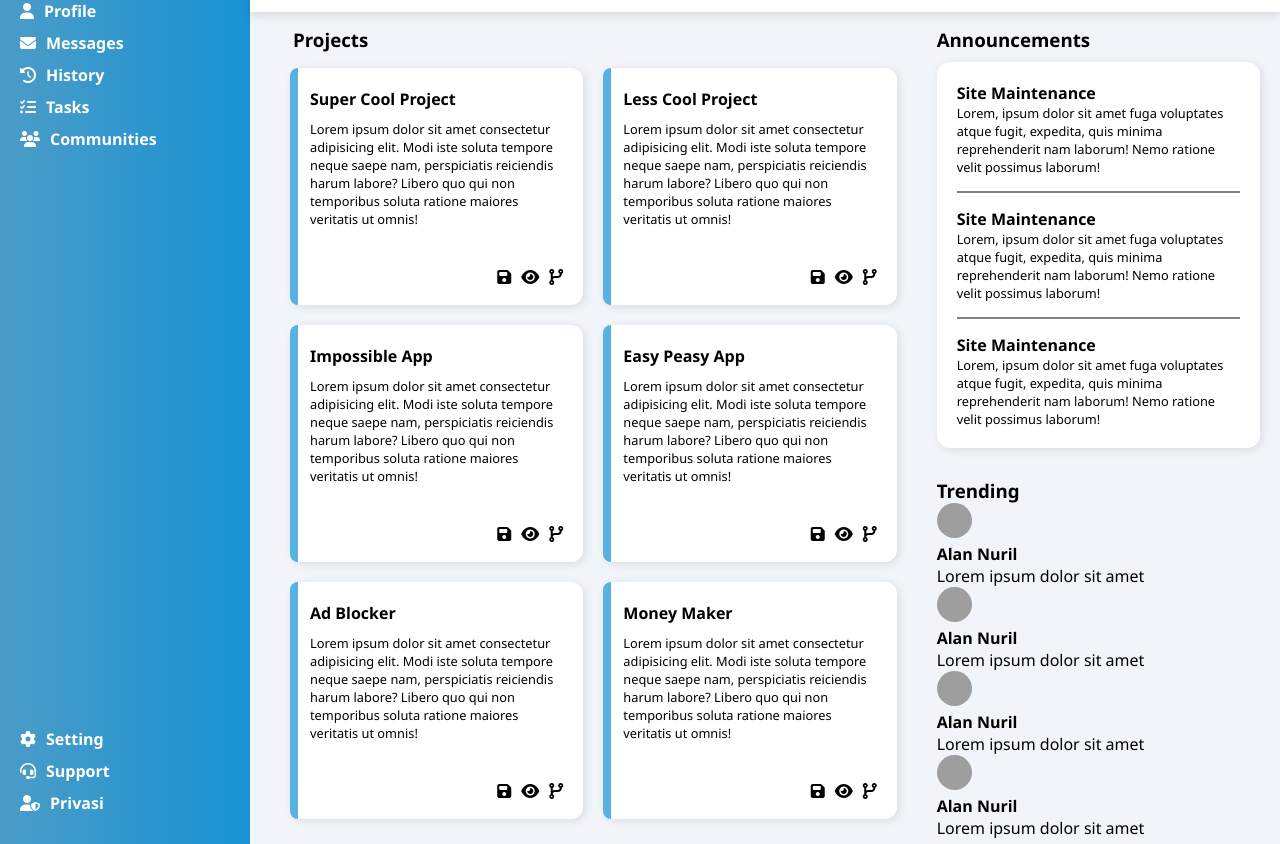
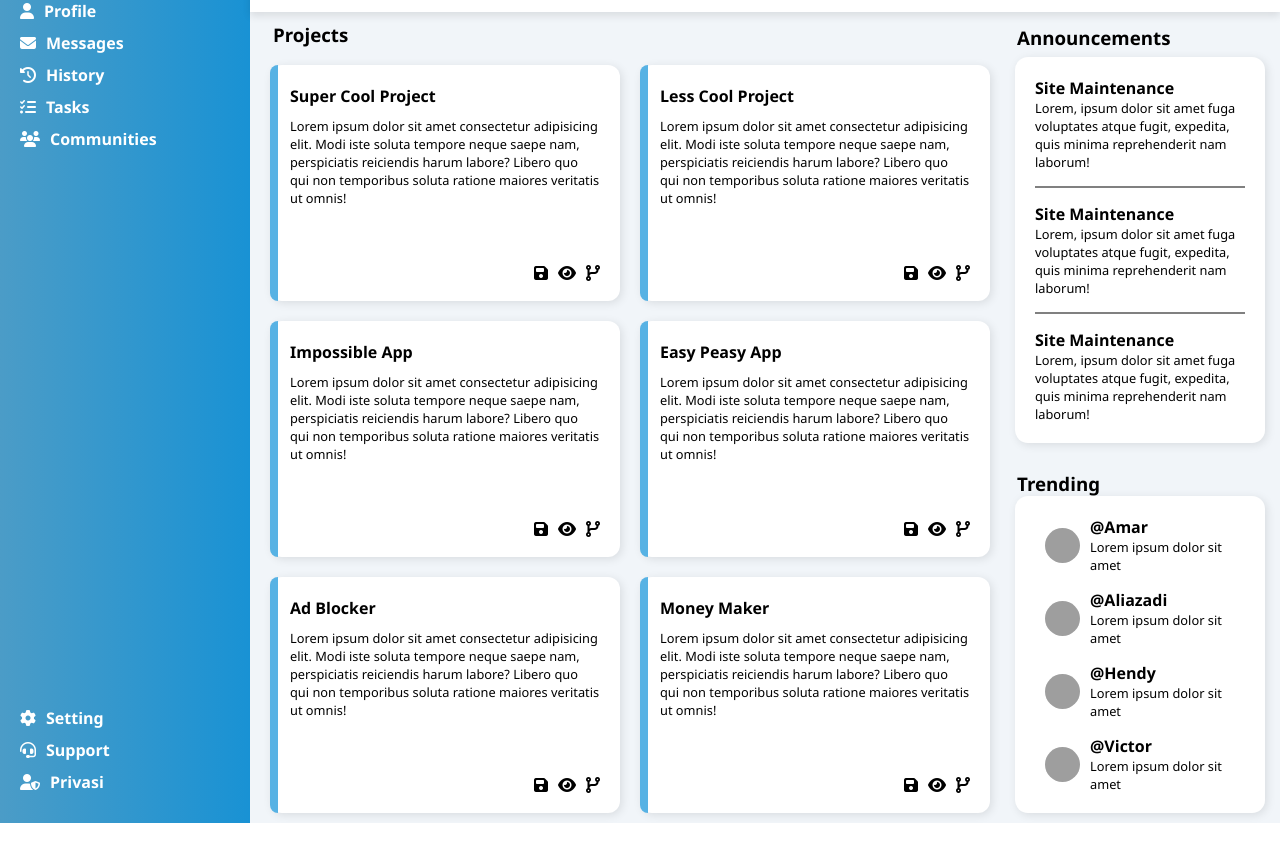
Before and after one commit to Alannuril/dashboard-project, a plain HTML site: page index.html in a window 1280 px wide. Shown: the part 119-963 px from the top of the page. After the commit the page ends 942 px from the top, so only its background shows below. Drawn offline with Linux system fonts and the light colour scheme; grey boxes are pictures that could not be loaded.

Commit message:
finally i finished the projec

```diff
--- a/index.html
+++ b/index.html
@@ -139,17 +139,17 @@
             <div class="announce-card">
                 <div class="announce">
                     <h4>Site Maintenance</h4>
-                    <p>Lorem, ipsum dolor sit amet fuga voluptates atque fugit, expedita, quis minima reprehenderit nam laborum! Nemo ratione velit possimus laborum!</p>
+                    <p>Lorem, ipsum dolor sit amet fuga voluptates atque fugit, expedita, quis minima reprehenderit nam laborum!</p>
                 </div>
                 <hr style="border: none; height: 2px; background-color: gray;">
                 <div class="announce">
                     <h4>Site Maintenance</h4>
-                    <p>Lorem, ipsum dolor sit amet fuga voluptates atque fugit, expedita, quis minima reprehenderit nam laborum! Nemo ratione velit possimus laborum!</p>
+                    <p>Lorem, ipsum dolor sit amet fuga voluptates atque fugit, expedita, quis minima reprehenderit nam laborum!</p>
                 </div>
                 <hr style="border: none; height: 2px; background-color: gray;">
                 <div class="announce">
                     <h4>Site Maintenance</h4>
-                    <p>Lorem, ipsum dolor sit amet fuga voluptates atque fugit, expedita, quis minima reprehenderit nam laborum! Nemo ratione velit possimus laborum!</p>
+                    <p>Lorem, ipsum dolor sit amet fuga voluptates atque fugit, expedita, quis minima reprehenderit nam laborum!</p>
                 </div>
             </div>
         </aside>
@@ -159,23 +159,31 @@
             <div class="profiles">
                 <div class="prof-card">
                     <img src="https://i.pravatar.cc/40" alt="Profile">
-                    <h4>Alan Nuril</h4>
-                    <p>Lorem ipsum dolor sit amet</p>
+                    <div class="desc">
+                        <h4>@Amar</h4>
+                        <p>Lorem ipsum dolor sit amet</p>
+                    </div>
                 </div>
                 <div class="prof-card">
                     <img src="https://i.pravatar.cc/40" alt="Profile">
-                    <h4>Alan Nuril</h4>
-                    <p>Lorem ipsum dolor sit amet</p>
+                    <div class="desc">
+                        <h4>@Aliazadi</h4>
+                        <p>Lorem ipsum dolor sit amet</p>
+                    </div>
                 </div>
                 <div class="prof-card">
                     <img src="https://i.pravatar.cc/40" alt="Profile">
-                    <h4>Alan Nuril</h4>
-                    <p>Lorem ipsum dolor sit amet</p>
+                    <div class="desc">
+                        <h4>@Hendy</h4>
+                        <p>Lorem ipsum dolor sit amet</p>
+                    </div>
                 </div>
                 <div class="prof-card">
                     <img src="https://i.pravatar.cc/40" alt="Profile">
-                    <h4>Alan Nuril</h4>
-                    <p>Lorem ipsum dolor sit amet</p>
+                    <div class="desc">
+                        <h4>@Victor</h4>
+                        <p>Lorem ipsum dolor sit amet</p>
+                    </div>
                 </div>
             </div>
         </aside>
--- a/style.css
+++ b/style.css
@@ -139,21 +139,20 @@ body {
 .main {
   grid-area: main;
   background-color: #f1f5f9;
-  padding: 5px 20px;
   display: grid;
-  grid-template-columns: 2fr 1fr;
+  padding-right: 15px;
+  grid-template-columns: 3fr 1fr;
   grid-template-rows: auto;
   grid-template-areas:
     "project announcements"
     "project trending";
-  gap: 20px;
+  gap: 15px;
 }
 
 .project {
   grid-area: project;
-  padding: 10px;
+  padding-left: 10px;
   border-radius: 10px;
-  /* box-shadow: 2px 2px 10px rgba(0,0,0,0.1); */
   display: grid;
   grid-template-columns: 1fr 1fr;
   grid-template-rows: 0.2fr auto;
@@ -161,6 +160,7 @@ body {
 
 .project h3{
   padding-left: 13px;
+  padding-top: 10px;
 }
 
 .projet-card {
@@ -207,7 +207,12 @@ body {
   margin: 10px 0;
 }
 
-.announce-card {
+.announcements h3, .trending h3 {
+  padding-left: 2px;
+  padding-top: 3px;
+}
+
+.announce-card, .profiles {
   background-color: white;
   box-shadow: 2px 2px 10px rgba(0,0,0,0.1);
   display: flex;
@@ -217,8 +222,24 @@ body {
   border-radius: 13px;
 }
 
-.announce p{
+.trending {
+  display: grid;
+  margin-bottom: 10px;
+}
+
+.prof-card {
+  display: flex;
+  align-items: center;
+  padding-left: 10px;
+  gap: 10px;
+}
+
+.announce p, .desc p{
   font-size: 0.8em;
+}
+
+.prof-card {
+  display: flex;
 }
 
 /* Responsive Layout */
```
